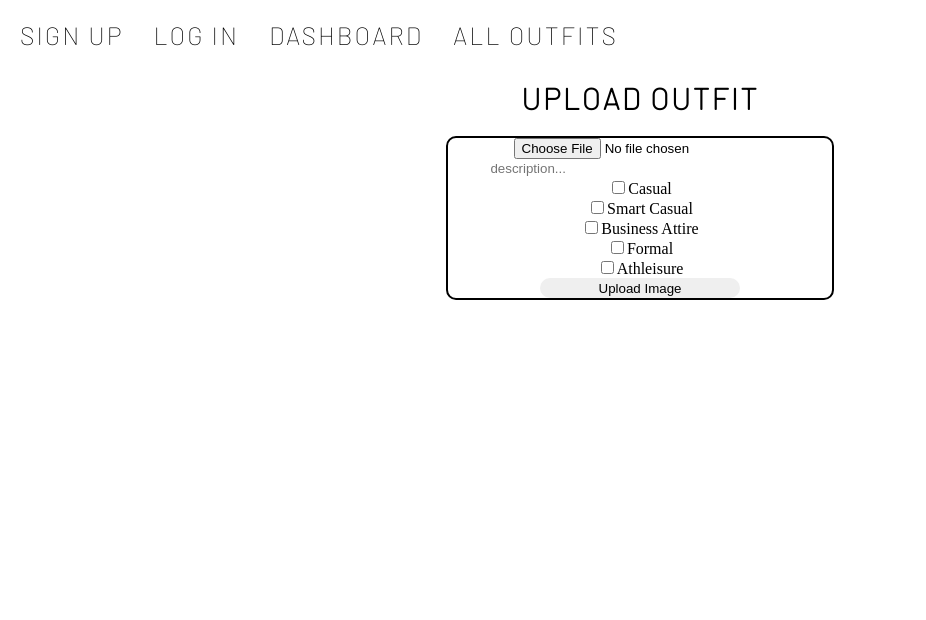
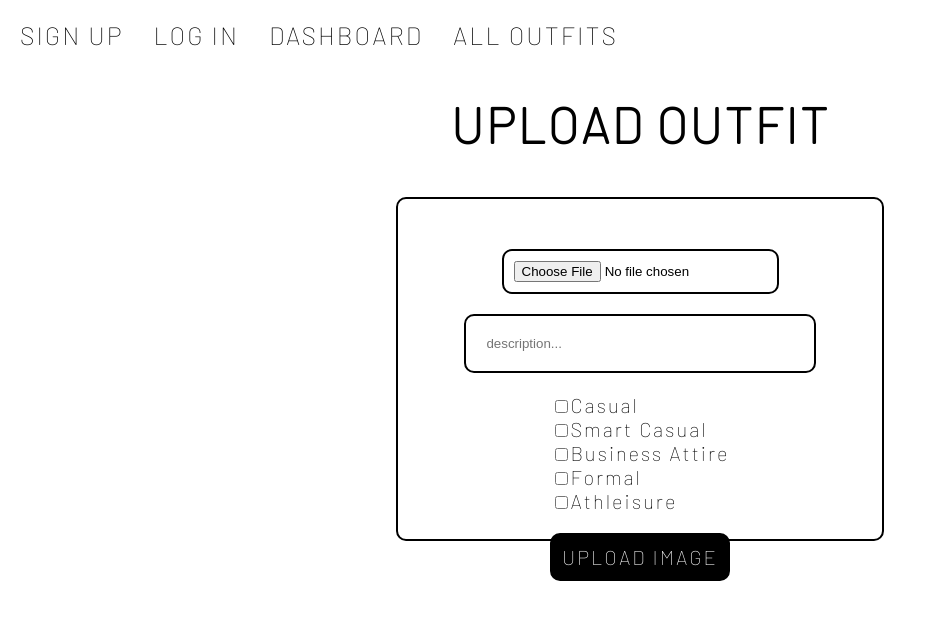
Before and after one commit to TasselledWobblegang/Chic, a React app: page /dashboard in a window 1280 px wide. Shown: the top 620 px of the page, without its empty margins (0-926 px from the left). Built offline with nearby package versions, Linux system fonts and the light colour scheme; a web font is replaced by a local one.

Commit message:
redesigned dashboard

```diff
--- a/client/components/UploadOutfit.jsx
+++ b/client/components/UploadOutfit.jsx
@@ -65,7 +65,7 @@ const UploadOutfit = ({ SSID }) => {
     const { name, value, checked } = event.target;
     if (name === 'categories') {
       setCategories(
-        {...categories, [value]:checked},
+        { ...categories, [value]: checked },
       )
     }
   }
@@ -84,7 +84,12 @@ const UploadOutfit = ({ SSID }) => {
 
         {/* FOR TESTING PURPOSES: UPLOADING AN IMAGE */}
         <form className='uploadForm' onSubmit={submitImage}>
-          <input onChange={fileSelected} type="file" accept="image/*" />
+
+          <div className='chooseFile'>
+          <input
+          onChange={fileSelected}
+          type="file" accept="image/*" />
+          </div>
           <input className='uploadInput'
             value={description}
             onChange={(e) => setDescription(e.target.value)}
@@ -92,6 +97,8 @@ const UploadOutfit = ({ SSID }) => {
             placeholder="description..."
           />
 
+
+          <div className='checkboxDiv'>
             <div>
               <input
                 type="checkbox"
@@ -104,7 +111,7 @@ const UploadOutfit = ({ SSID }) => {
               <label htmlFor="casual">Casual</label>
             </div>
 
-          <div>
+            <div >
               <input
                 type="checkbox"
                 id="smartCasual"
@@ -151,8 +158,9 @@ const UploadOutfit = ({ SSID }) => {
               />
               <label htmlFor="athleisure">Athleisure</label>
             </div>
+          </div>
 
-          <input className='uploadButton' type="submit" value={'Upload Image'}
+          <input className='uploadButton' type="submit" value={'UPLOAD IMAGE'}
           />
         </form>
 
--- a/client/styles/style.css
+++ b/client/styles/style.css
@@ -76,21 +76,35 @@ body {
 }
 
 .header{
-  font-size: 30px;
+  font-size: 50px;
   font-family: Barlow;
   letter-spacing: 2px;
   text-align: center;
 }
 .uploadForm {
+  padding: 50px;
   display: flex;
   flex-direction: column;
   width: 30vw;
-  margin: auto;
+  margin: 10px;
   align-items: center;
-  justify-content: space-evenly;
+  justify-content: space-between;
   border: solid 2px black;
   border-radius: 10px;
-  height: 20vh;
+  height: 30vh;
+}
+
+.chooseFile {
+  display: flex;
+  align-items: center;
+  justify-content: center;
+  border: solid 2px black;
+  border-radius: 10px;
+  margin-bottom: 10px;
+  padding: 10px;
+  font-size: 25px;
+  font-family: Barlow;
+  letter-spacing: 2px;
 }
 
 .uploadInput {
@@ -99,13 +113,40 @@ body {
   padding-left: 10px;
   border-radius: 10px;
   border: none;
+  margin: 10px;
+  padding: 20px;
+  border: solid 2px black;
+}
+
+.checkboxDiv {
+  margin: 10px;
+  font-size: 20px;
+  font-family: Barlow;
+  letter-spacing: 2px;
+
 }
 
 .uploadButton {
-  height: 40px;
-  width: 200px;
+  margin: 10px;
+  height: 55px;
+  width: 180px;
+  padding: 10px;
+  text-transform: capitalize;
+  font-size: 20px;
+  font-family: Barlow;
+  letter-spacing: 2px;
+  cursor: pointer;
+  border: 2px solid black;
   border-radius: 10px;
-  border: none;
+  color: white;
+  background: black;
+}
+
+.uploadButton:hover{
+  font-style: italic;
+  color: white;
+  background: grey;
+  border: 2px solid grey;
 }
 
 .yourUpload {
@@ -121,4 +162,5 @@ body {
 .uploadImg {
   width: 300px;
   height: 300px;
+
 }
```
Also changed, not shown: 2 other files (tests, documents, lock files or other folders). Lines whose indentation alone changed are shown as unchanged.
